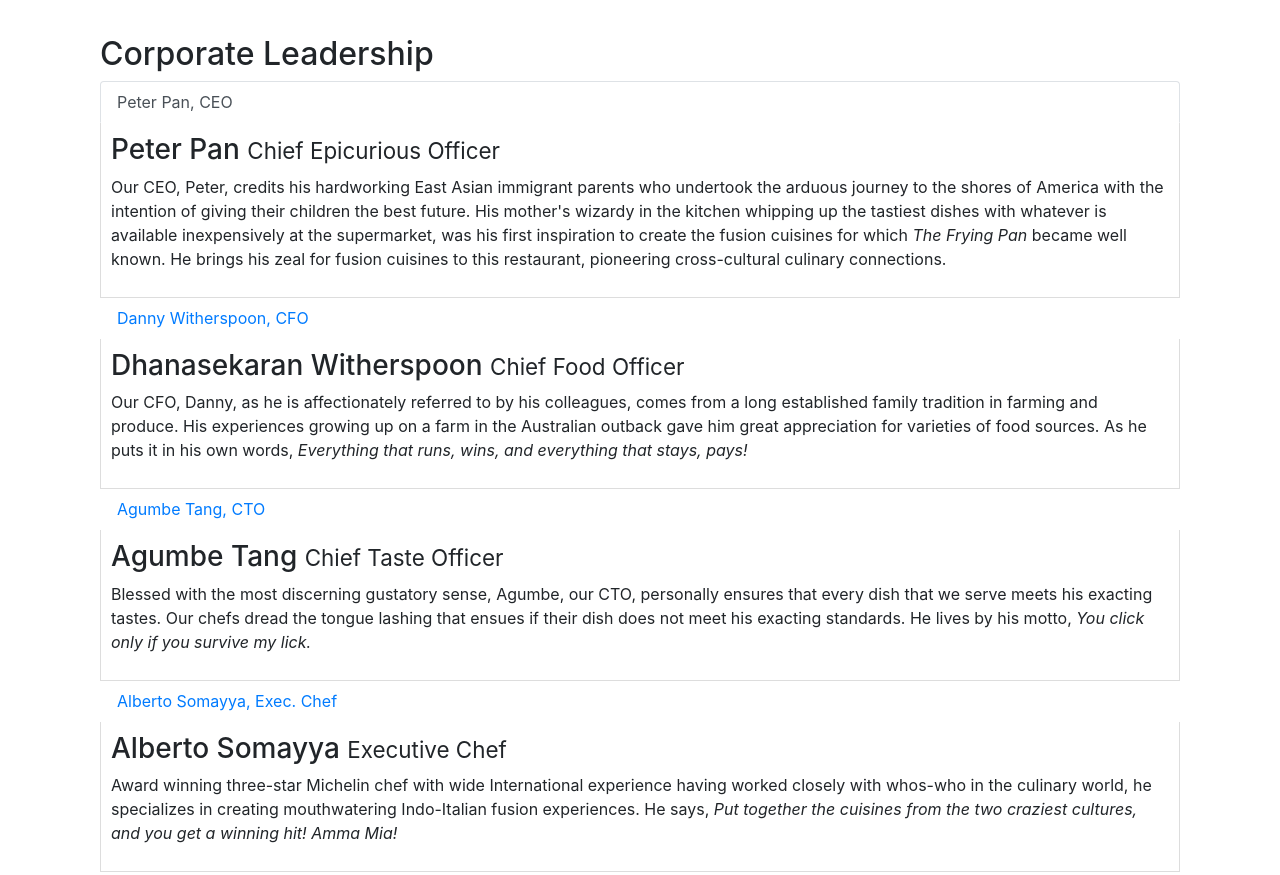
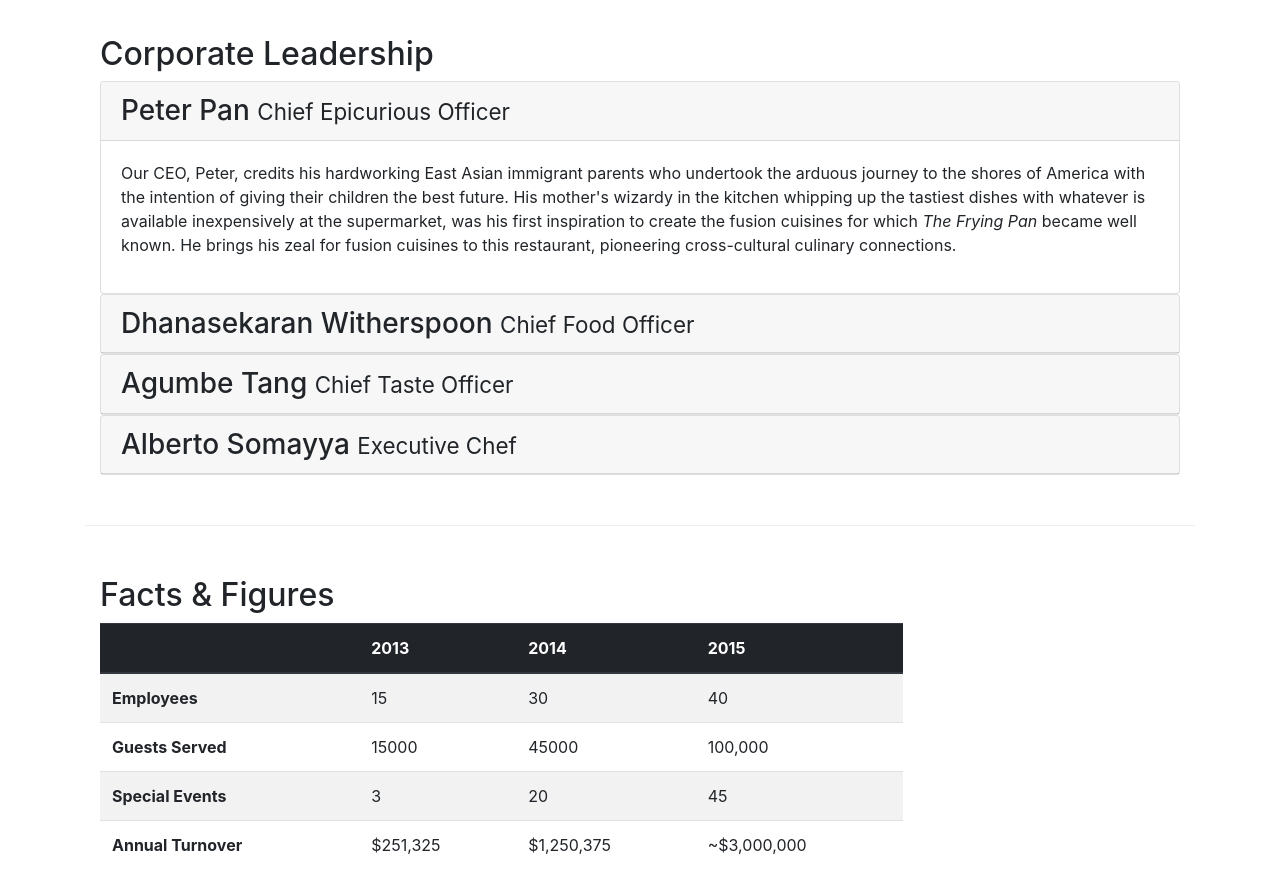
Before and after one commit to susxn/Confusion, a website: page aboutus.html in a window 1280 px wide. Shown: the part 880-1755 px from the top of the page. Drawn offline with nearby package versions, Linux system fonts and the light colour scheme.

Commit message:
Accordion

```diff
--- a/aboutus.html
+++ b/aboutus.html
@@ -26,9 +26,9 @@
             <a class="navbar-brand mr-auto" href="./index.html"><img src="img/logo.png" height="30" width="41"></a>
             <div class="collapse navbar-collapse" id="Navbar">
                 <ul class="navbar-nav mr-auto">
-                    <li class="nav-item active"><a class="nav-link" href="./index.html"><span
-                                class="fa fa-home fa-lg"></span> Home</a></li>
-                    <li class="nav-item"><a class="nav-link" href="./aboutus.html"><span
+                    <li class="nav-item "><a class="nav-link" href="./index.html"><span class="fa fa-home fa-lg"></span>
+                            Home</a></li>
+                    <li class="nav-item active"><a class="nav-link" href="./aboutus.html"><span
                                 class="fa fa-info fa-lg"></span> About</a></li>
                     <li class="nav-item"><a class="nav-link" href="#"><span class="fa fa-list fa-lg"></span> Menu</a>
                     </li>
@@ -84,43 +84,49 @@
             </div>
         </div>
 
-
         <div class="row row-content">
             <div class="col-12">
                 <h2>Corporate Leadership</h2>
 
+                <div id="accordion">
 
-
-                <ul class="nav nav-tabs">
-                    <li class="nav-item">
-                        <a class="nav-link active" href="#peter" role="tab" data-toggle="tab">Peter Pan, CEO</a>
-                        <div class="tab-content">
-                            <div role="tabpanel" class="tab-pane fade show active" id="peter">
-                                <h3>Peter Pan <small>Chief Epicurious Officer</small></h3>
+                    <div class="card">
+                        <div class="card-header" role="tab" id="peterhead">
+                            <h3 class="mb-0">
+                                <a data-toggle="collapse" data-target="#peter"> Peter Pan <small>Chief Epicurious
+                                        Officer</small>
+                                </a>
+                            </h3>
+                        </div>
+                        <div class="collapse show" id="peter" data-parent="#accordion">
+                            <div class="card-body">
                                 <p class="d-none d-sm-block">Our CEO, Peter, credits his hardworking East Asian
-                                    immigrant
-                                    parents who
-                                    undertook the arduous
-                                    journey to the shores of America with the intention of giving their children the
-                                    best
-                                    future. His
-                                    mother's wizardy in the kitchen whipping up the tastiest dishes with whatever is
-                                    available
+                                    immigrant parents who undertook the arduous journey to the shores of America with
+                                    the
+                                    intention of giving their children the
+                                    best future. His mother's wizardy in the kitchen whipping up the tastiest dishes
+                                    with
+                                    whatever is available
                                     inexpensively at the supermarket, was his first inspiration to create the fusion
                                     cuisines for which
                                     <em>The Frying Pan</em> became well known. He brings his zeal for fusion cuisines to
-                                    this
-                                    restaurant, pioneering cross-cultural culinary connections.
+                                    this restaurant, pioneering cross-cultural culinary connections.
                                 </p>
                             </div>
                         </div>
+                    </div>
 
-                    </li>
-                    <li class="nav-item">
-                        <a class="nav-link" href="#danny" role="tab" data-toggle="tab">Danny Witherspoon, CFO</a>
-                        <div class="tab-content">
-                            <div role="tabpanel" class="tab-pane fade show active" id="peter">
-                                <h3>Dhanasekaran Witherspoon <small>Chief Food Officer</small></h3>
+
+                    <div class="card">
+                        <div class="card-header" role="tab" id="dannyhead">
+                            <h3 class="mb-0">
+                                <a class="collapsed" data-toggle="collapse" data-target="#danny">
+                                    Dhanasekaran Witherspoon <small>Chief Food Officer</small>
+                                </a>
+                            </h3>
+                        </div>
+                        <div class="collapse" id="danny" data-parent="#accordion">
+                            <div class="card-body">
                                 <p class="d-none d-sm-block">Our CFO, Danny, as he is affectionately referred to by his
                                     colleagues,
                                     comes from a long established
@@ -128,16 +134,22 @@
                                     Australian
                                     outback gave him great appreciation for varieties of food sources. As he puts it in
                                     his own words,
-                                    <em>Everything that runs, wins, and everything that stays, pays!</em>
-                                </p>
+                                    <em>Everything that runs, wins, and everything that stays, pays!</em></p>
                             </div>
                         </div>
-                    </li>
-                    <li class="nav-item">
-                        <a class="nav-link" href="#agumbe" role="tab" data-toggle="tab">Agumbe Tang, CTO</a>
-                        <div class="tab-content">
-                            <div role="tabpanel" class="tab-pane fade show active" id="peter">
-                                <h3>Agumbe Tang <small>Chief Taste Officer</small></h3>
+                    </div>
+
+
+                    <div class="card">
+                        <div class="card-header" role="tab" id="agumbehead">
+                            <h3 class="mb-0">
+                                <a class="collapsed" data-toggle="collapse" data-target="#agumbe">
+                                    Agumbe Tang <small>Chief Taste Officer</small>
+                                </a>
+                            </h3>
+                        </div>
+                        <div class="collapse" id="agumbe" data-parent="#accordion">
+                            <div class="card-body">
                                 <p class="d-none d-sm-block">Blessed with the most discerning gustatory sense, Agumbe,
                                     our CTO,
                                     personally ensures that every dish
@@ -148,12 +160,19 @@
                                         my lick.</em></p>
                             </div>
                         </div>
-                    </li>
-                    <li class="nav-item">
-                        <a class="nav-link" href="#alberto" role="tab" data-toggle="tab">Alberto Somayya, Exec. Chef</a>
-                        <div class="tab-content">
-                            <div role="tabpanel" class="tab-pane fade show active" id="peter">
-                                <h3>Alberto Somayya <small>Executive Chef</small></h3>
+                    </div>
+
+
+                    <div class="card">
+                        <div class="card-header" role="tab" id="albertohead">
+                            <h3 class="mb-0">
+                                <a class="collapsed" data-toggle="collapse" data-target="#alberto">
+                                    Alberto Somayya <small>Executive Chef</small>
+                                </a>
+                            </h3>
+                        </div>
+                        <div class="collapse" id="alberto" data-parent="#accordion">
+                            <div class="card-body">
                                 <p class="d-none d-sm-block">Award winning three-star Michelin chef with wide
                                     International experience
                                     having worked closely with
@@ -164,8 +183,9 @@
                                         winning hit! Amma Mia!</em></p>
                             </div>
                         </div>
-                    </li>
-                </ul>
+                    </div>
+
+                </div>
             </div>
         </div>
 
```
